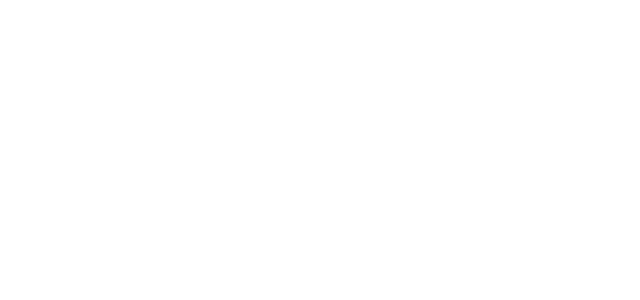
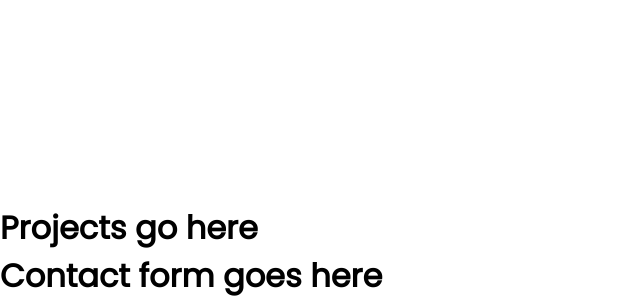
Before and after one commit to iHansy/responsive-portfolio, a React (Create React App) app: page / in a window 1280 px wide. Shown: the part 1420-1720 px from the top of the page, without its empty margins (0-640 px from the left). Before the commit the page ends 1624 px from the top, so only its background shows below. Built offline with nearby package versions, Linux system fonts and the light colour scheme.

Commit message:
added templates to new files

```diff
--- a/src/App.js
+++ b/src/App.js
@@ -3,6 +3,8 @@ import { ThemeProvider, createMuiTheme } from '@material-ui/core/styles'
 import Header from './components/Header.js';
 import AboutMe from './components/AboutMe.js';
 import Technologies from './components/Technologies.js';
+import Projects from './components/Projects.js';
+import Contact from './components/Contact.js';
 
 const theme = createMuiTheme({
   overrides: {
@@ -45,6 +47,8 @@ function App() {
         <Header />
         <AboutMe />
         <Technologies />
+        <Projects />
+        <Contact />
       </div>
     </ThemeProvider>
   );
--- a/src/components/Contact.js
+++ b/src/components/Contact.js
@@ -0,0 +1,15 @@
+import React, { useState } from 'react';
+
+function Contact(props) {
+
+    // Using hooks we're creating local state
+    const [state, setState] = useState('Starter state');
+
+    return (
+       <div>
+           <h1>Contact form goes here</h1>
+       </div>
+    );
+};
+
+export default Contact;
--- a/src/components/Projects.js
+++ b/src/components/Projects.js
@@ -0,0 +1,15 @@
+import React, { useState } from 'react';
+
+function Projects(props) {
+
+    // Using hooks we're creating local state
+    const [state, setState] = useState('Starter state');
+
+    return (
+       <div>
+           <h1>Projects go here</h1>
+       </div>
+    );
+};
+
+export default Projects;
```
Also changed, not shown: 1 other file (tests, documents, lock files or other folders).
